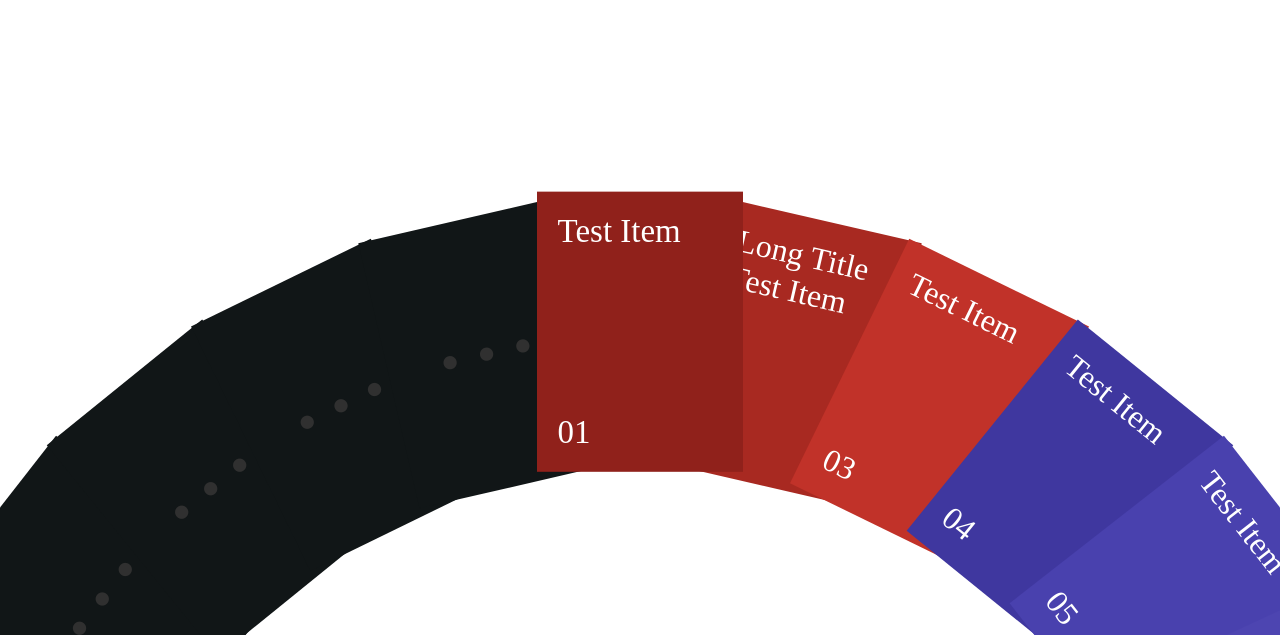
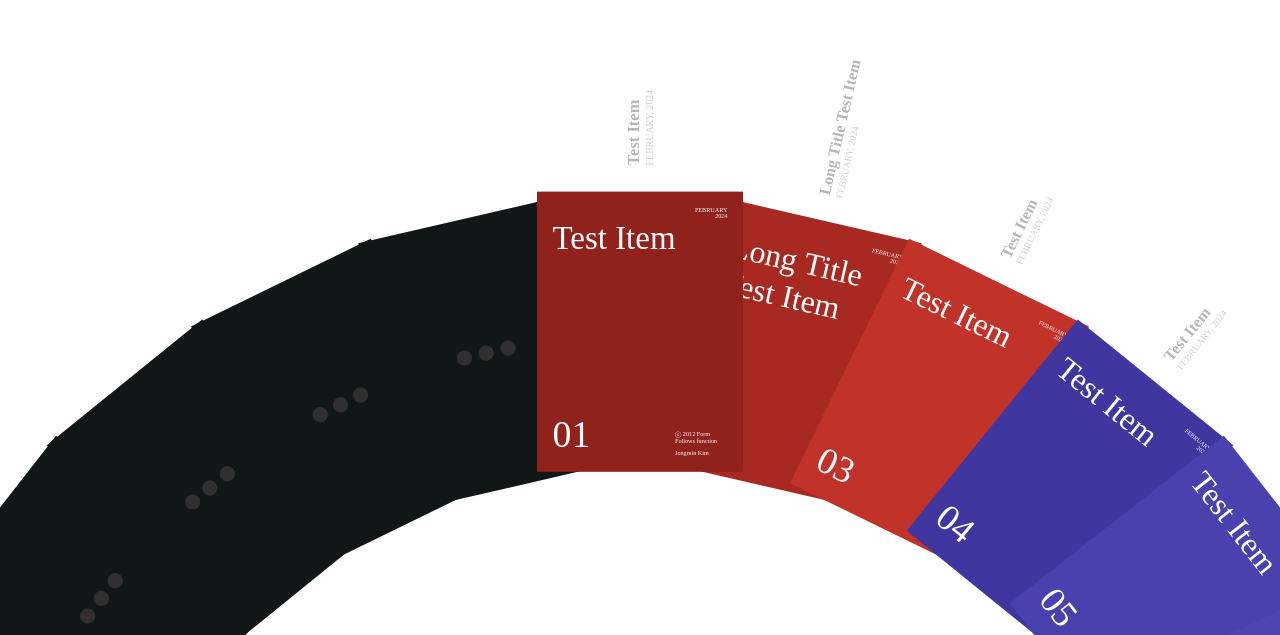
Before and after one commit to Rowan-Hyeho-Song/Rowan-Hyeho-Song.github.io, a React (Create React App) app: page / in a window 1280 px wide. Shown: the part 165-800 px from the top of the page. Built offline with nearby package versions, Linux system fonts and the light colour scheme.

Commit message:
Update CardSlider.js
- 각 카드의 디자인 디테일 추가
- fff copyright 표기

```diff
--- a/src/components/CardSlider.js
+++ b/src/components/CardSlider.js
@@ -45,20 +45,26 @@ margin: 0;
 padding: 0;
 `;
 
-const Card = styled.li`
+const Card = styled.li.attrs((props) => {
+    const { rotate, translate, backgroundColor, index } = props.$style;
+    return {
+        style: {
+            zIndex: index,
+            transform: `rotate(${rotate}deg) translateY(${translate})`,
+            backgroundColor: backgroundColor
+        }
+    }
+})`
 position: absolute;
 display: flex;
-width: 25vh;
-height: 34vh;
+justify-content: center;
+--card-width: 25vh;
+--card-height: 34vh;
+width: var(--card-width);
+height: var(--card-height);
 padding: 10px;
 
 font-weight: 500;
-z-index: ${props => props.$style.index};
-background-color: ${props => props.$style.backgroundColor};
-transform: ${props => {
-    const { rotate, translate } = props.$style;
-    return `rotate(${rotate}deg) translateY(${translate})`;
-}};
 
 cursor: pointer;
 transform-origin: center bottom;
@@ -73,29 +79,67 @@ user-select: none;
     transition: .3s transform;
     transform: ${props => {
         const { rotate, translate } = props.$style;
-        return `rotate(${rotate}deg) translateY(${translate}) scale(1.03)`;
+        return `rotate(${rotate}deg) translateY(${translate}) scale(1.03) !important`;
     }};
-    z-index: 20;
+    z-index: 20 !important;
 }
-&:hover { z-index: 21; }
+&:hover {
+    transition: .3s transform;
+    transform: ${props => {
+        const { rotate, translate } = props.$style;
+        return `rotate(${rotate}deg) translateY(${translate}) scale(1.03) !important`;
+    }};
+    z-index: 21 !important;
+}
 
-> div {
+> div.card-contents {
     display: flex;
     flex-direction: column;
     justify-content: space-between;
     flex: 1;
-    padding: 10px;
+    padding: 5px;
 }
 > div.dummy-card {
-    text-align: center;
-    font-size: 7em;
+    font-size: 4em;
+    line-height: calc(var(--card-height) - 20px);
+    vertical-align: middle;
     color: #303030;
-    justify-content: center;
     cursor: auto;
 }
+> div.description{
+    position: absolute;
+    display: flex;
+    flex-direction: column;
+    --des-width: calc(var(--card-width) - 20px);
+    width: var(--des-width);
+    transform-origin: center left;
+    transform: translate(calc(var(--des-width) / 2), -50px) rotate(-90deg);
+    pointer-events: none;
 
+    .des-title {
+        color: #B6B6B6;
+        font-weight: 700;
+    }
+    .des-date {
+        color: #CFCFCF;
+        font-weight: 400;
+        font-size: 0.6em;
+    }
+}
+
+.card-header {
+    display: flex;
+    flex-direction: column;
+}
+.date { font-size: 0.2em; font-weight: 400; text-align: right; }
 .title { font-size: 2em; }
-.number { font-size: 2em; }
+.card-footer {
+    display: flex;
+    justify-content: space-between;
+    align-items: flex-end;
+}
+.number { font-size: 2.3em; }
+.copyright { font-size: 0.2em; width: 30%; font-weight: 400; }
 `;
 
 function CardSlider (props) {
@@ -211,9 +255,23 @@ function CardSlider (props) {
                                     index: card.order
                                 }}
                             >
-                                <div>
-                                    <div className="title">{card.title}</div>
-                                    <div className="number">{`${card.key + 1}`.padStart(2, "0")}</div>
+                                <div className="description">
+                                    <div className="des-title">{card.title}</div>
+                                    <div className="des-date">{card.date.join(", ")}</div>
+                                </div>
+                                <div className="card-contents">
+                                    <div className="card-header">
+                                        <div className="date">{card.date[0]}<br />{card.date[1]}</div>
+                                        <div className="title">{card.title}</div>
+                                    </div>
+                                    <div className="card-footer">
+                                        <div className="number">{`${card.key + 1}`.padStart(2, "0")}</div>
+                                        <div className="copyright">
+                                            ⓒ 2012 Form Follows function
+                                            <br /><br />
+                                            <span style={{fontWeight: 200}}>Jongmin Kim</span>
+                                        </div>
+                                    </div>
                                 </div>
                             </Card>
                         );
@@ -229,8 +287,8 @@ function CardSlider (props) {
                                     index: card.order
                                 }}
                             >
-                            <div className="dummy-card">···</div>
-                        </Card>
+                                <div className="dummy-card">•••</div>
+                            </Card>
                         )
                     }
                 })}
--- a/src/constants/PortfolioList.js
+++ b/src/constants/PortfolioList.js
@@ -14,22 +14,28 @@ const empty = {
 };
 const datas = [
     {
-        title: "Test Item"
+        title: "Test Item",
+        date: ["FEBRUARY", 2024]
     },
     {
-        title: "Long Title Test Item"
+        title: "Long Title Test Item",
+        date: ["FEBRUARY", 2024]
     },
     {
-        title: "Test Item"
+        title: "Test Item",
+        date: ["FEBRUARY", 2024]
     },
     {
-        title: "Test Item"
+        title: "Test Item",
+        date: ["FEBRUARY", 2024]
     },
     {
-        title: "Test Item"
+        title: "Test Item",
+        date: ["FEBRUARY", 2024]
     },
     {
-        title: "Test Item"
+        title: "Test Item",
+        date: ["FEBRUARY", 2024]
     }
 ];
 const PortfolioList = Array.from({ length: Math.max(datas.length, 15) }, (_, i) => {
```
